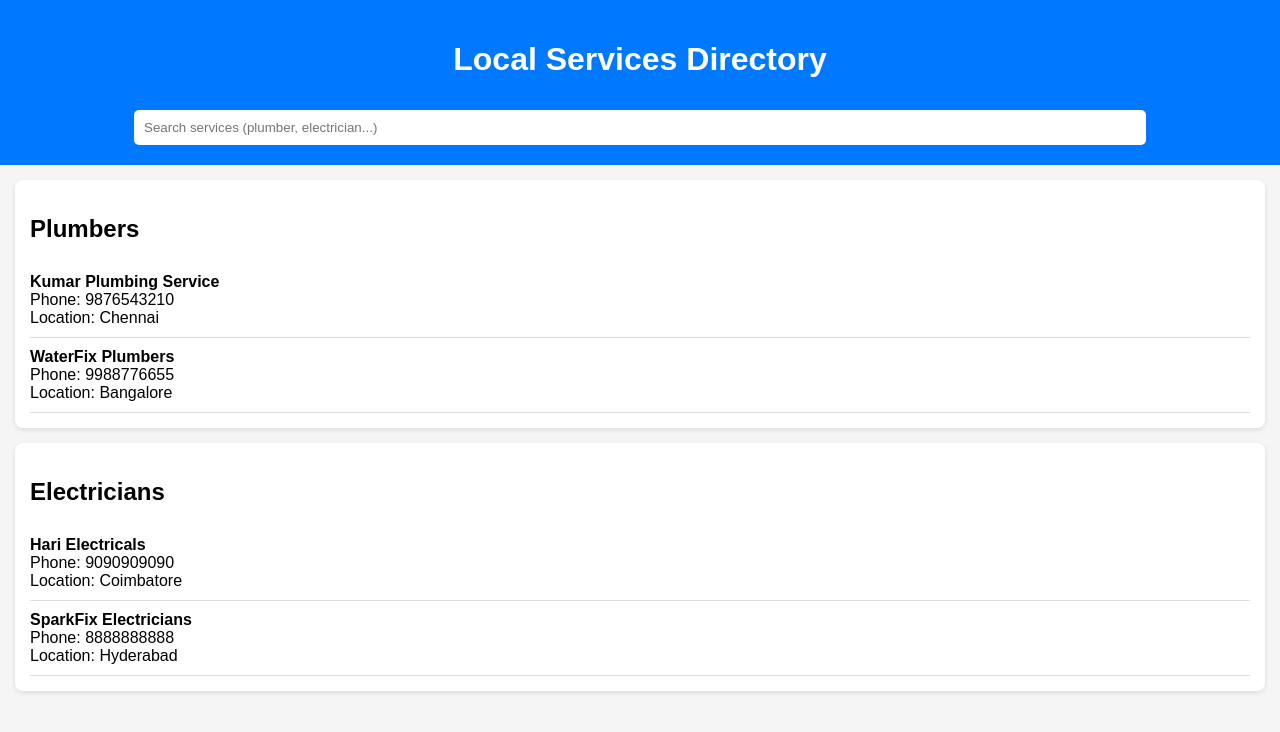
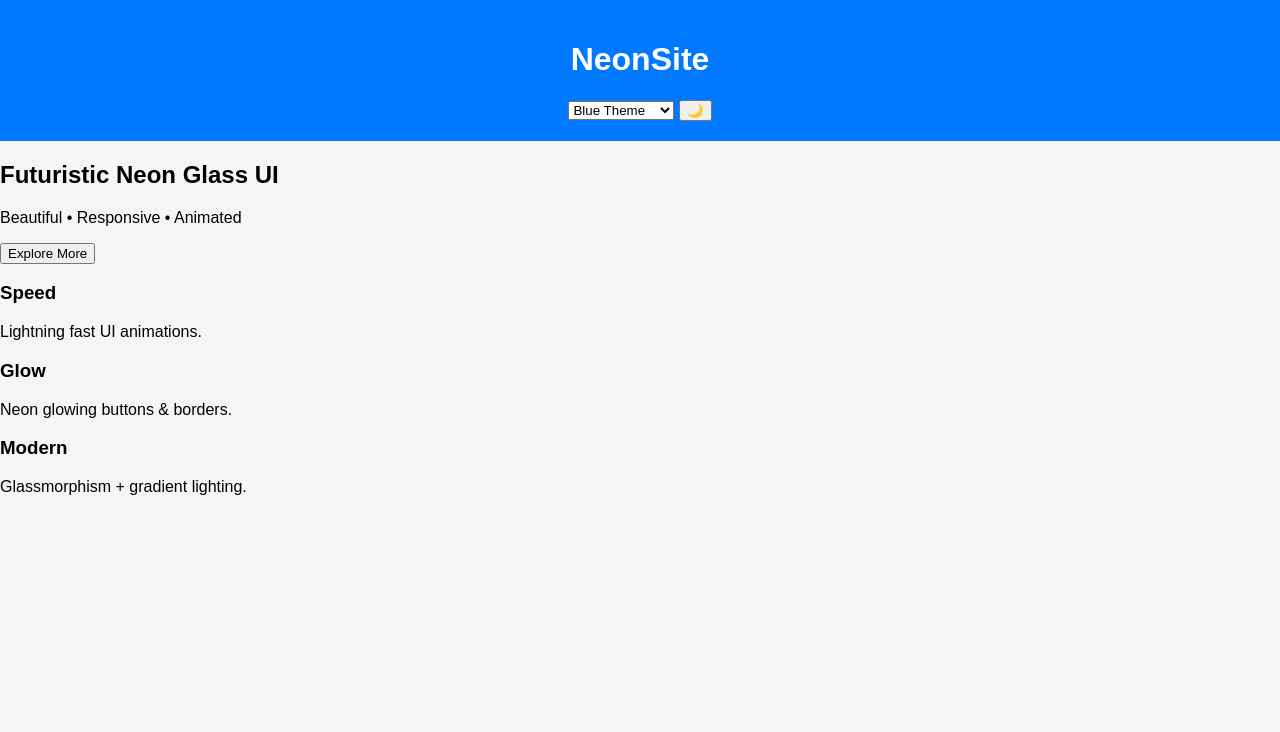
Before and after one commit to snithishkumar28092006-hash/local-services-directory, a plain HTML site: page index.html in a window 1280 px wide. Drawn offline with Linux system fonts and the light colour scheme.

Commit message:
Revamp index.html for Neon Glass Website

```diff
--- a/index.html
+++ b/index.html
@@ -1,19 +1,49 @@
 <!DOCTYPE html>
 <html lang="en">
 <head>
-    <meta charset="UTF-8">
-    <meta name="viewport" content="width=device-width, initial-scale=1.0">
-    <title>Local Services Directory</title>
-    <link rel="stylesheet" href="style.css">
+    <meta charset="UTF-8" />
+    <meta name="viewport" content="width=device-width, initial-scale=1.0" />
+    <title>Neon Glass Website</title>
+    <link rel="stylesheet" href="style.css" />
 </head>
+
 <body>
+    <header>
+        <h1 class="logo">NeonSite</h1>
 
-    <header>
-        <h1>Local Services Directory</h1>
-        <input type="text" id="searchBox" placeholder="Search services (plumber, electrician...)">
+        <div class="controls">
+            <select id="themeSelector">
+                <option value="blue">Blue Theme</option>
+                <option value="purple">Purple Theme</option>
+                <option value="green">Green Theme</option>
+            </select>
+
+            <button id="modeToggle">🌙</button>
+        </div>
     </header>
 
-    <div id="category-list"></div>
+    <section class="hero glass">
+        <h2>Futuristic Neon Glass UI</h2>
+        <p>Beautiful • Responsive • Animated</p>
+        <button class="neon-btn">Explore More</button>
+    </section>
+
+    <section class="cards">
+        <div class="card glass">
+            <h3>Speed</h3>
+            <p>Lightning fast UI animations.</p>
+        </div>
+
+        <div class="card glass">
+            <h3>Glow</h3>
+            <p>Neon glowing buttons & borders.</p>
+        </div>
+
+        <div class="card glass">
+            <h3>Modern</h3>
+            <p>Glassmorphism + gradient lighting.</p>
+        </div>
+    </section>
 
     <script src="script.js"></script>
 </body>
```
